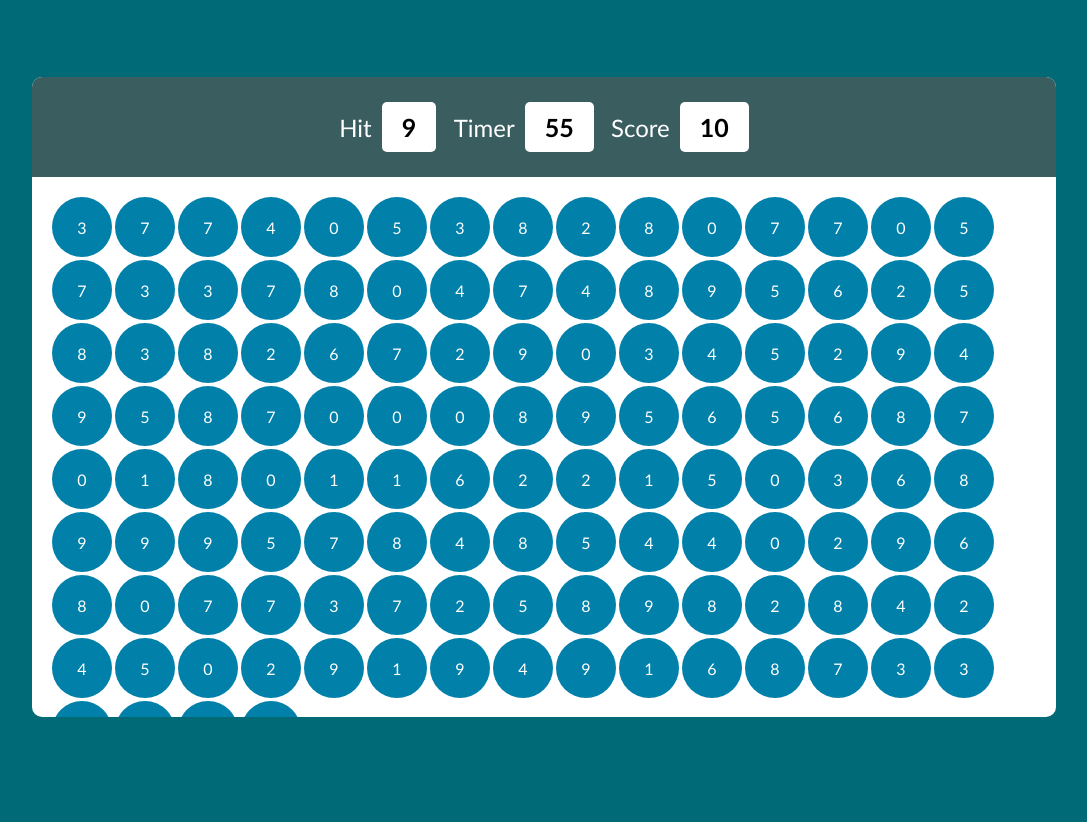
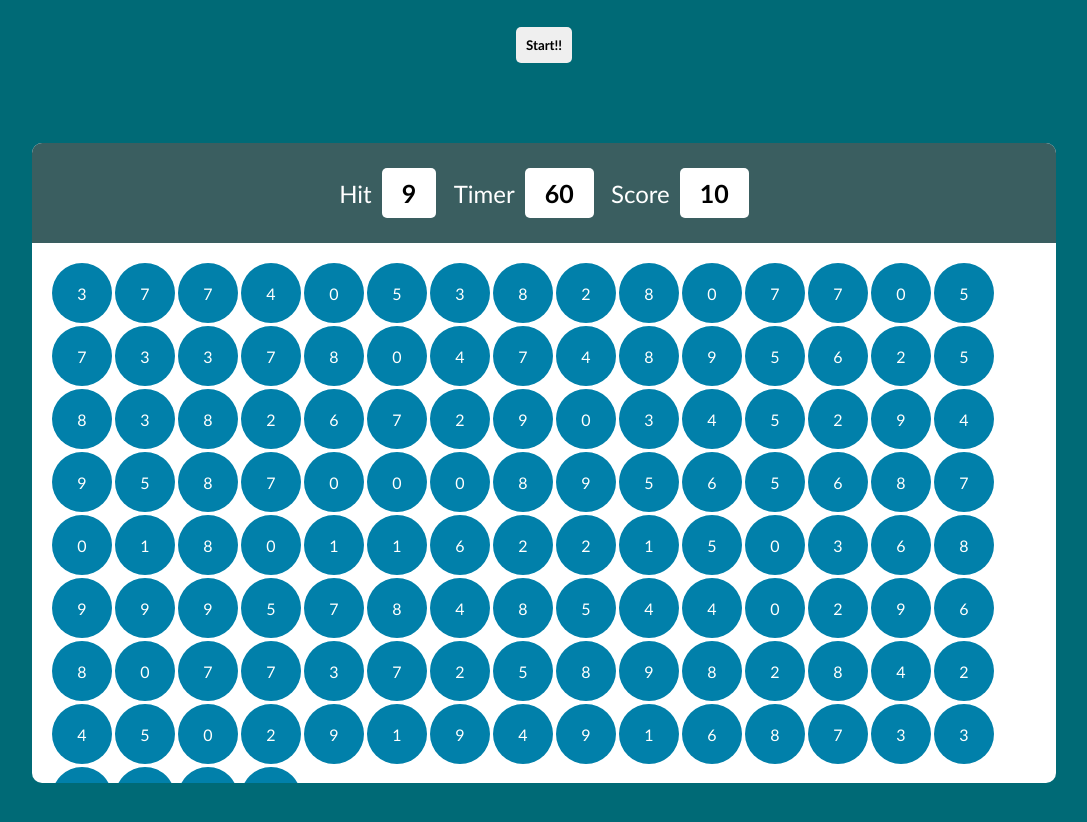
Before and after one commit to irohan4792/Bubble-game, a plain HTML site: page index.html in a window 1280 px wide. Shown: the part 62-884 px from the top of the page, without its empty margins (96-1183 px from the left). Before the commit the page ends 859 px from the top, so only its background shows below. Drawn offline with Linux system fonts and the light colour scheme.

Commit message:
start button added

```diff
--- a/index.html
+++ b/index.html
@@ -9,6 +9,10 @@
 </head>
 <body>
     <h1>Bubble Game</h1>
+    <div class="butbox">
+
+        <button class="startbut">Start!!</button>
+    </div>
     <div id="main">
         <div id="panel">
             <div id="ptop">
--- a/index.js
+++ b/index.js
@@ -45,7 +45,11 @@ function makehit(){
     document.querySelector("#hit").textContent=hitnm;
 
 }
+const start = document.querySelector(".startbut")
+start.addEventListener("click", function(){
+
+    runtimer()
+})
 makehit()
 makebubble()
-runtimer()
 getscore()
--- a/styles.css
+++ b/styles.css
@@ -85,3 +85,20 @@ h1{
     background-color: #01c7a6;
     cursor: pointer;
 }
+.startbut{
+    padding: 10px;
+    font-family: 'Gill Sans', 'Gill Sans MT', Calibri, 'Trebuchet MS', sans-serif;
+    font-weight: bold;
+    border: none;
+    border-radius: 5px;
+    margin-top: 30px;
+}
+.startbut:hover{
+    background-color: #2e3131;
+    color: white;
+}
+.butbox{
+    display: flex;
+    align-items: center;
+    justify-content: center;
+}
```
